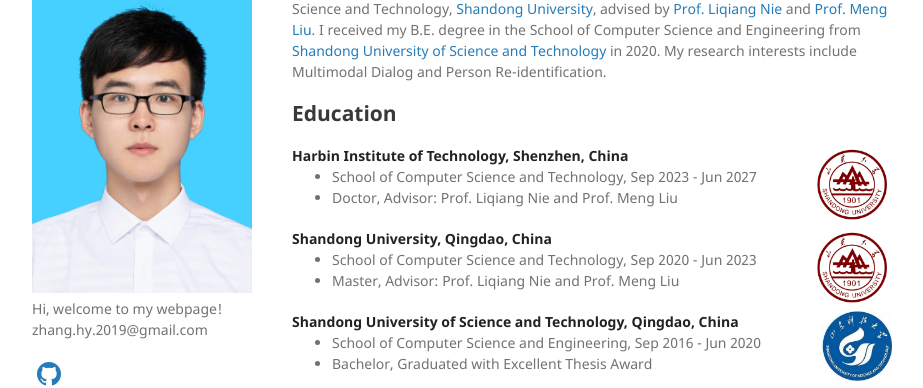
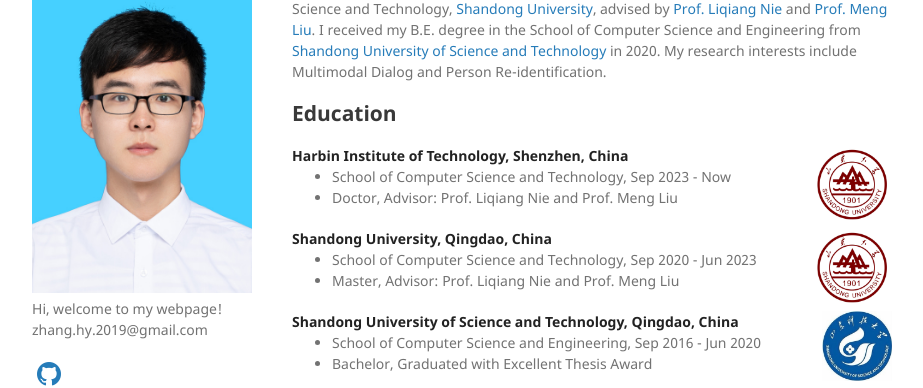
Before and after one commit to Hyu-Zhang/Hyu-Zhang.github.io, a Jekyll site: the page built from index.md, in a window 1280 px wide and 900 px high. Shown: the part 124-512 px from the top of the window, without its empty margins (178-1101 px from the left). Built offline with Jekyll 4.4.1, drawn with Linux system fonts in a browser that asks for light colours; a style sheet for code colours, icons or effects is not loaded; our own code applies the rules of GitHub Pages for plain Markdown files.

Commit message:
Update index.md

```diff
--- a/index.md
+++ b/index.md
@@ -13,7 +13,7 @@
             <img border="0" src="sdu_logo.jpg" align="right" width="80" height="80">
           </a>
         <ul>
-        <li>School of Computer Science and Technology, Sep 2023 - Jun 2027 </li>
+        <li>School of Computer Science and Technology, Sep 2023 - Now </li>
         <li>
           Doctor, Advisor: Prof. Liqiang Nie and Prof. Meng Liu</li>
       </ul>
```
